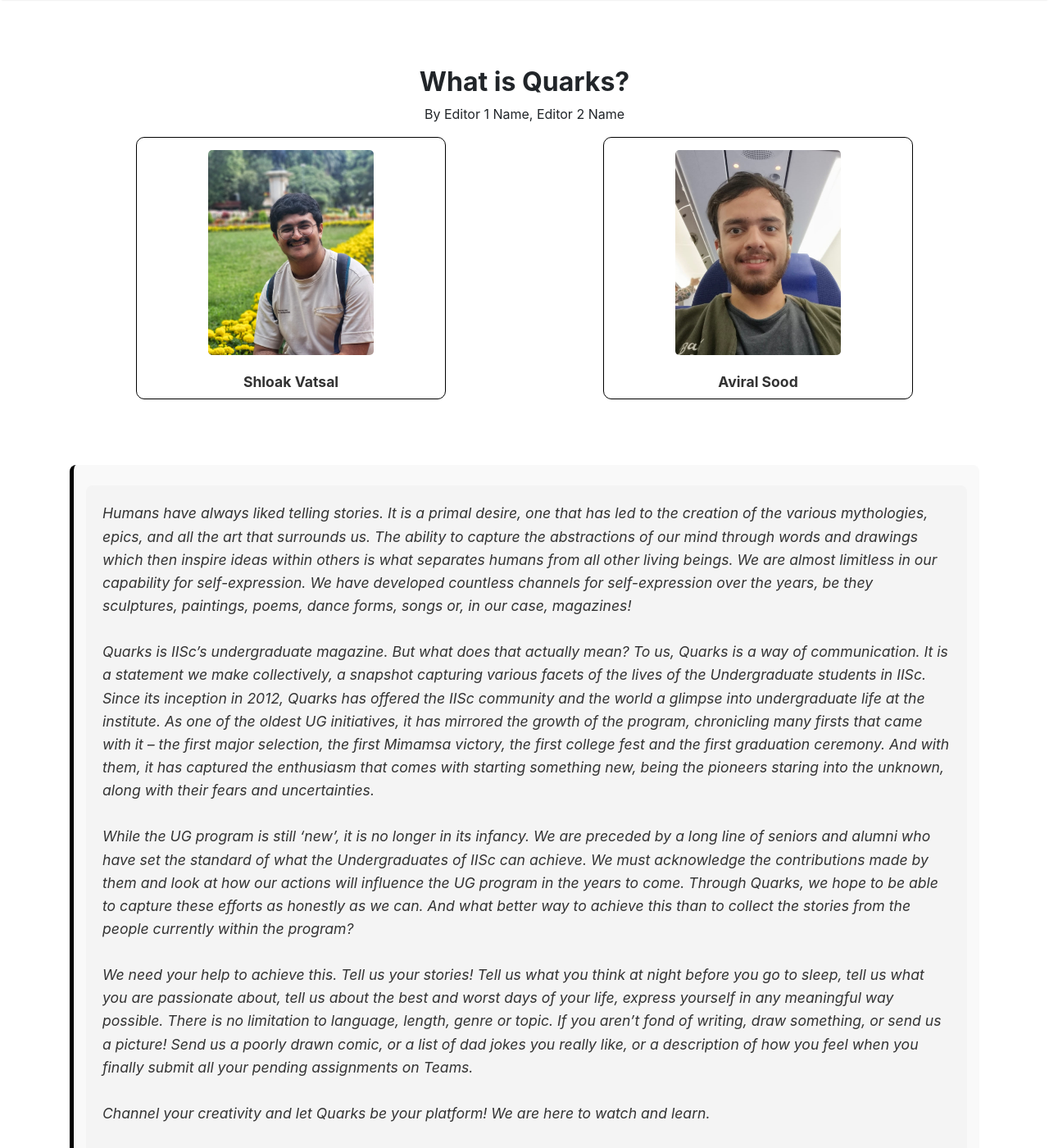
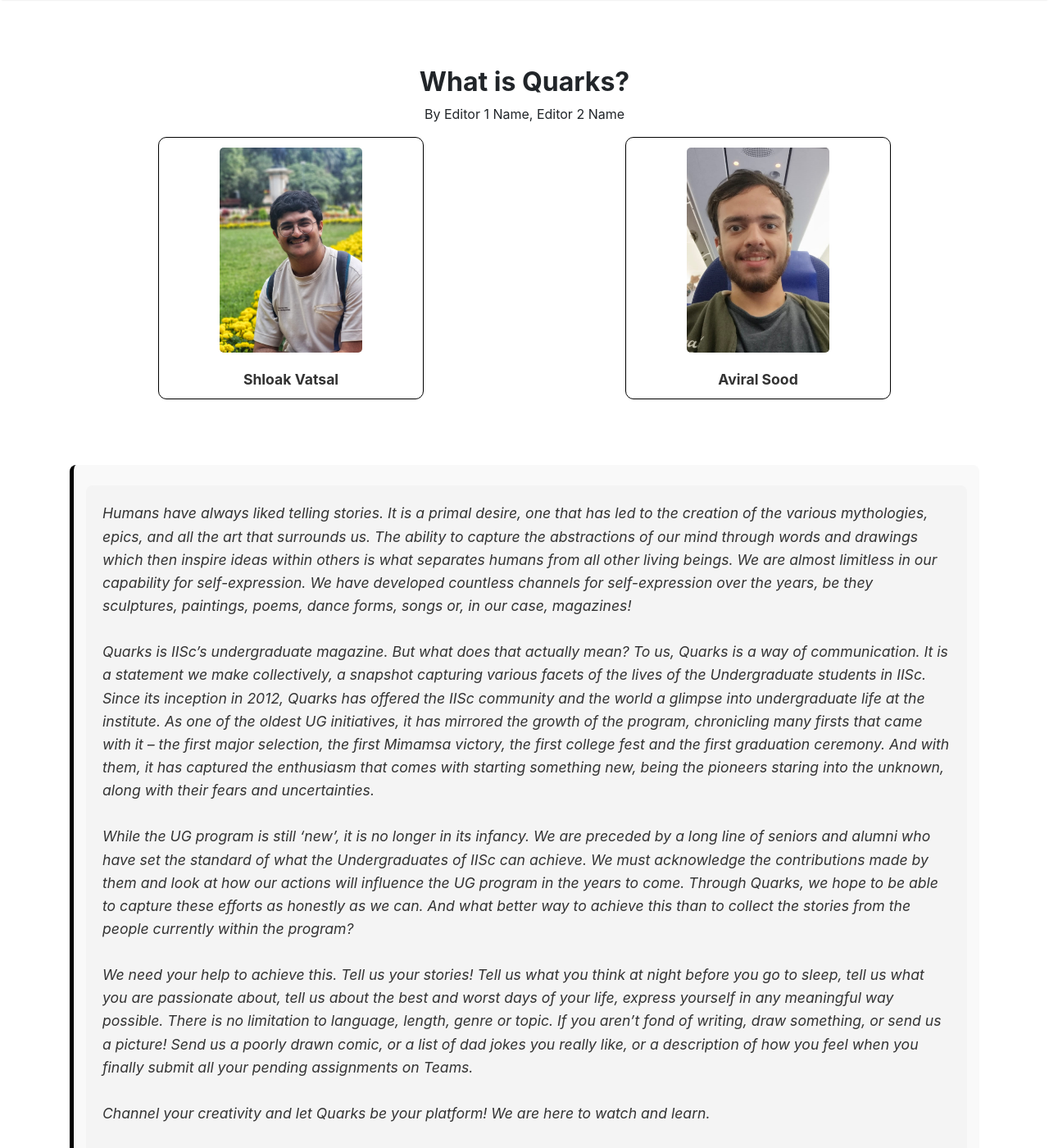
Before and after one commit to Quarks-IISc/blog, a Jekyll site: the page built from aboutus.html, in a window 1280 px wide and 1400 px high. Shown: the whole window at 82% size. Built offline with Jekyll 4.4.1, drawn with Linux system fonts in a browser that asks for light colours; nearby versions of some CDN libraries.

Commit message:
Reduce width

```diff
--- a/assets/css/screen.css
+++ b/assets/css/screen.css
@@ -1045,11 +1045,11 @@
 /* Editor Inner Rectangle Styling */
 .editor-inner-rectangle {
     background-color: #fff;
-    padding: 5px;  /* Decreased padding to bring image closer to the box */
+    padding: 2px;  /* Decreased padding to bring image closer to the box */
     border-radius: 10px;
     border: 1px solid #000;
     text-align: center;
-    width: 70%; /* Decreased width to make the box more narrow */
+    width: 60%; /* Decreased width to make the box more narrow */
     height: 320px; /* Increased height to accommodate the image and name */
     margin: 0 auto 30px; /* Center the editor boxes horizontally */
 }
```
